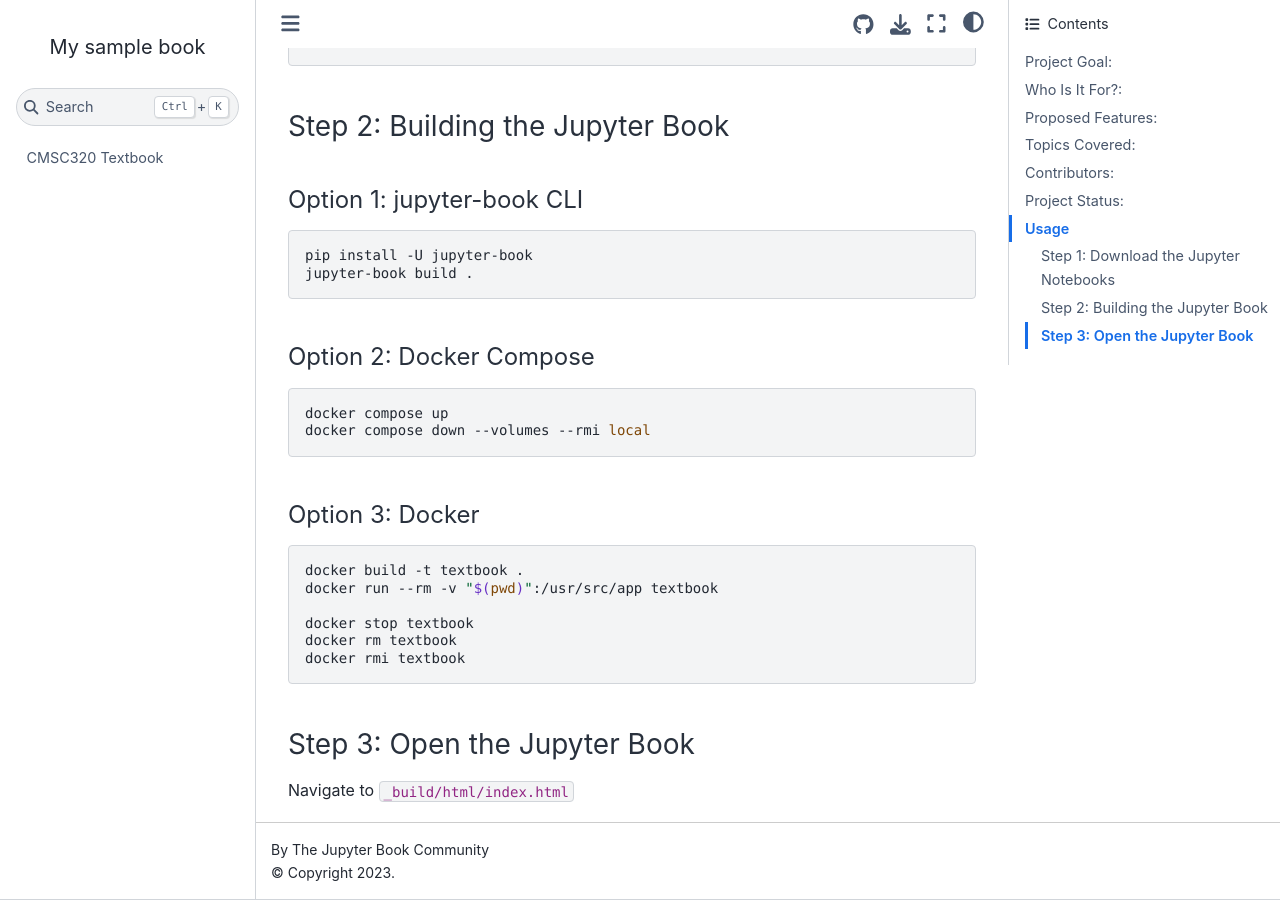
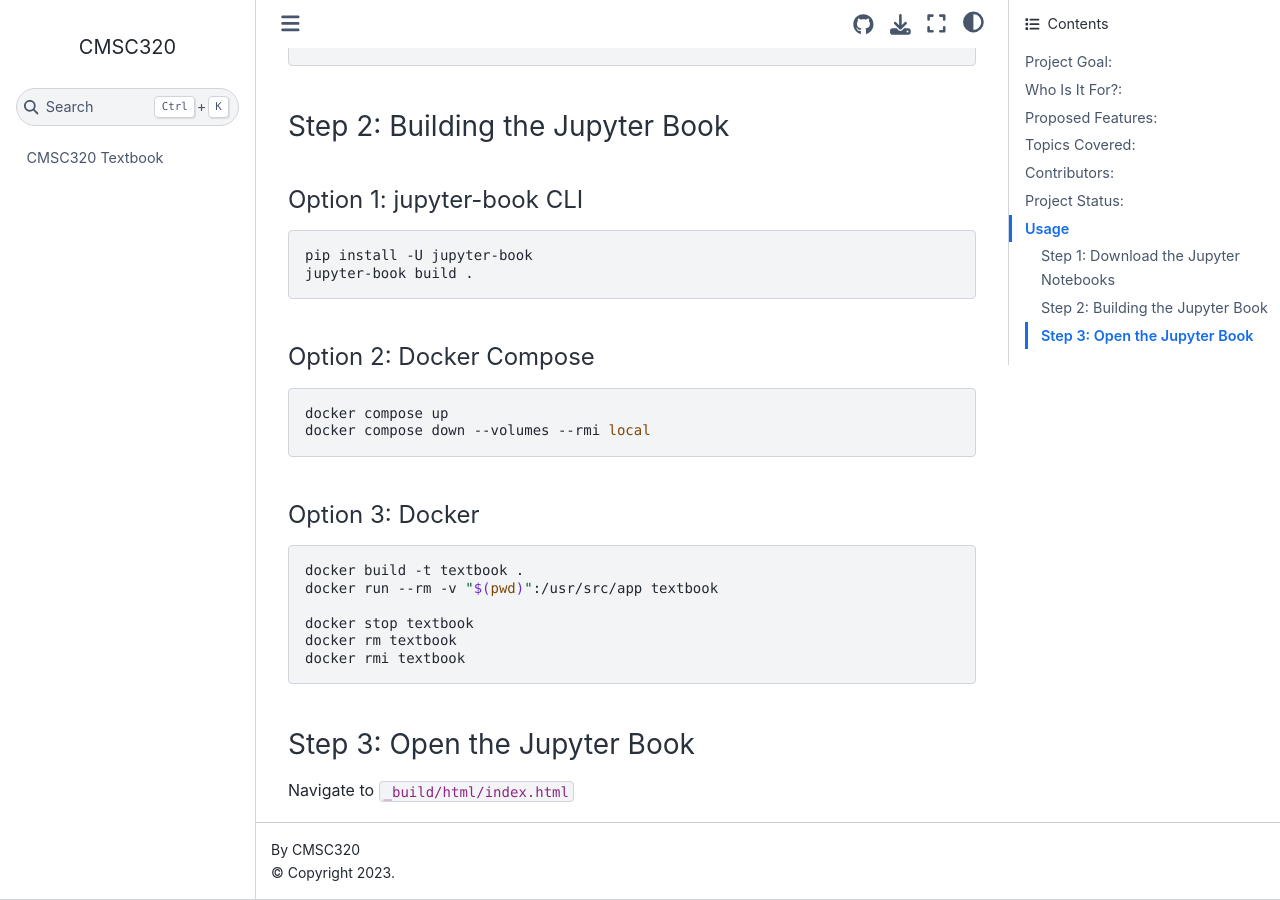
Before and after one commit to ffalam/CMSC320TextBook, a Jupyter Book: the page built from README.md, in a window 1280 px wide and 900 px high, scrolled down 1689 px. Built offline with Jupyter Book 1.0.4 settings and Sphinx 7.4.7 and the Sphinx Book theme 1.1.4, drawn with Linux system fonts in a browser that asks for light colours; pages that are not in the unit, such as notebooks, are missing from menus.

```diff
--- a/_config.yml
+++ b/_config.yml
@@ -1,8 +1,8 @@
 # Book settings
 # Learn more at https://jupyterbook.org/customize/config.html
 
-title: My sample book
-author: The Jupyter Book Community
+title: CMSC320
+author: CMSC320
 logo: logo.png
 
 # Force re-execution of notebooks on each build.
```
Also changed, not shown: index.md (+2 -0 lines), 1 other file.
